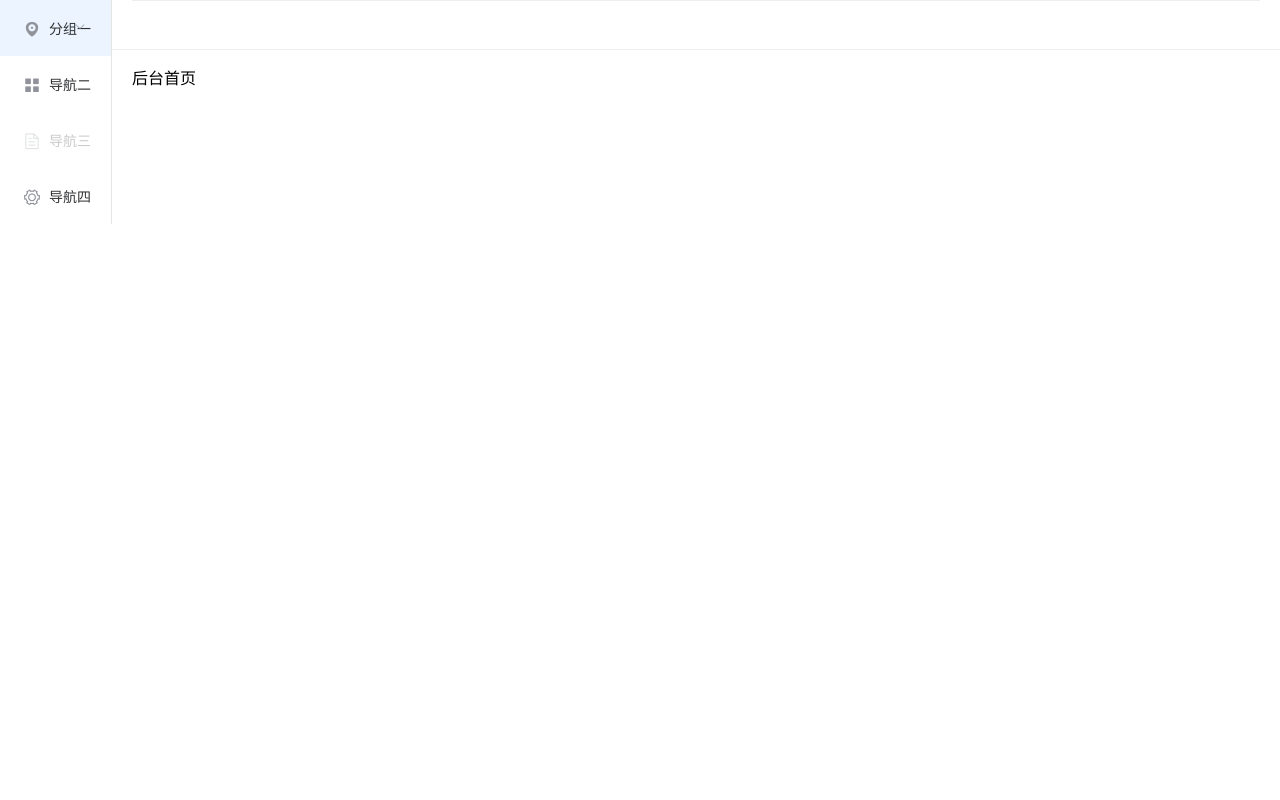
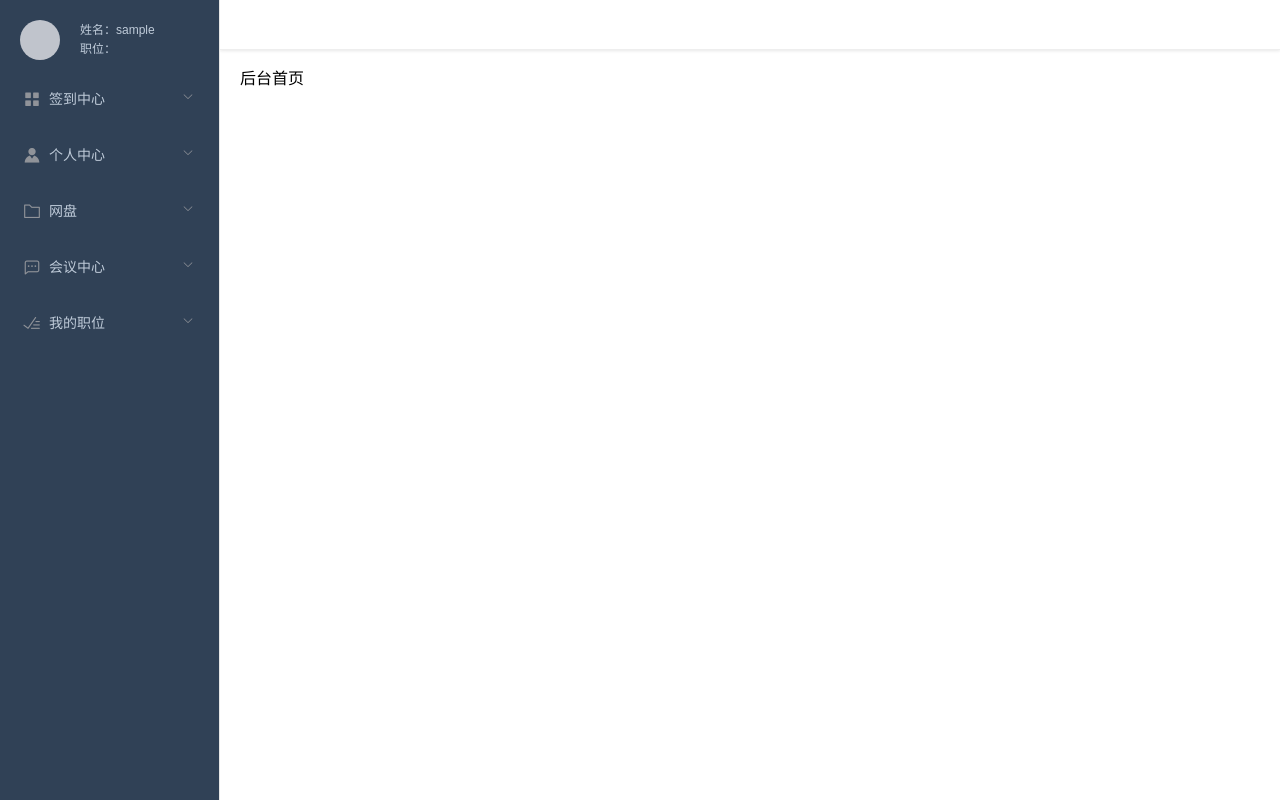
Before and after one commit to Furinai/OASys-Frontend, a Vue app: page / in a window 1280 px wide. Built offline with nearby package versions, Linux system fonts and the light colour scheme; sample sign-in values are in the browser's storage.

Commit message:
完善登录页面， 创建左侧菜单栏

```diff
--- a/src/App.vue
+++ b/src/App.vue
@@ -1,36 +1,15 @@
 <template>
     <div id="app">
-        <el-container>
-            <Aside/>
-            <el-container>
-                <el-header height="50px">
-                    <Header/>
-                </el-header>
-                <el-main>
-                    <keep-alive>
-                        <router-view/>
-                    </keep-alive>
-                </el-main>
-            </el-container>
-        </el-container>
+        <router-view/>
     </div>
 </template>
 <script>
-    import Aside from "./components/Aside";
-    import Header from "./components/Header";
-
     export default {
         name: "App",
-        components: {
-            Aside,
-            Header
-        }
     }
 </script>
 <style>
-    .el-header {
-        border-bottom: 1px solid #eee;
-        line-height: 50px;
-        width: 100%;
+    #app{
+        height: 100%;
     }
 </style>
--- a/src/components/Aside.vue
+++ b/src/components/Aside.vue
@@ -1,36 +1,100 @@
 <template>
     <div class="aside">
-        <el-menu>
-            <el-submenu index="1">
-                <template slot="title">
-                    <i class="el-icon-location"/>
-                </template>
-                <span slot="title">分组一</span>
-                <el-menu-item index="1-1">选项1</el-menu-item>
-                <el-menu-item index="1-2">选项2</el-menu-item>
-                <el-menu-item index="1-3">选项3</el-menu-item>
-            </el-submenu>
-            <el-menu-item index="2">
-                <i class="el-icon-menu"/>
-                <span slot="title">导航二</span>
-            </el-menu-item>
-            <el-menu-item index="3" disabled>
-                <i class="el-icon-document"/>
-                <span slot="title">导航三</span>
-            </el-menu-item>
-            <el-menu-item index="4">
-                <i class="el-icon-setting"/>
-                <span slot="title">导航四</span>
-            </el-menu-item>
+        <el-menu background-color="#304156" text-color="#BFCBD9"
+                 active-text-color="#409EFF">
+            <el-scrollbar style="height: 100%;">
+                <div class="media">
+                    <el-avatar class="avatar" :src="auth.picture"/>
+                    <div class="media-body profile">
+                        <div class="username">
+                            姓名：{{ auth.username }}
+                        </div>
+                        <div class="rolename">
+                            职位：{{ auth.role.name }}
+                        </div>
+                    </div>
+                </div>
+                <el-submenu index="1">
+                    <template slot="title">
+                        <i class="el-icon-menu"/>
+                        <span>签到中心</span>
+                    </template>
+                    <el-menu-item index="1-1">签到</el-menu-item>
+                    <el-menu-item index="1-2">签到记录</el-menu-item>
+                    <el-menu-item index="1-3">签到设置</el-menu-item>
+                </el-submenu>
+                <el-submenu index="2">
+                    <template slot="title">
+                        <i class="el-icon-s-custom"/>
+                        <span>个人中心</span>
+                    </template>
+                    <el-menu-item index="2-1">个人信息</el-menu-item>
+                    <el-menu-item index="2-2">修改资料</el-menu-item>
+                    <el-menu-item index="2-3">修改密码</el-menu-item>
+                </el-submenu>
+                <el-submenu index="3">
+                    <template slot="title">
+                        <i class="el-icon-folder"/>
+                        <span>网盘</span>
+                    </template>
+                    <el-menu-item index="3-1">公共网盘</el-menu-item>
+                    <el-menu-item index="3-2">我的网盘</el-menu-item>
+                </el-submenu>
+                <el-submenu index="4">
+                    <template slot="title">
+                        <i class="el-icon-chat-dot-square"/>
+                        <span>会议中心</span>
+                    </template>
+                    <el-menu-item index="4-1">申请会议</el-menu-item>
+                    <el-menu-item index="4-2">审批状态</el-menu-item>
+                </el-submenu>
+                <el-submenu index="5">
+                    <template slot="title">
+                        <i class="el-icon-finished"/>
+                        <span>我的职位</span>
+                    </template>
+                    <el-menu-item index="5-1">职位申请</el-menu-item>
+                    <el-menu-item index="5-2">审批职位</el-menu-item>
+                    <el-menu-item index="5-3">职位调度</el-menu-item>
+                </el-submenu>
+            </el-scrollbar>
         </el-menu>
     </div>
 </template>
 
 <script>
+    import {mapState} from 'vuex'
+
     export default {
         name: "Aside",
+        computed: mapState([
+            'auth'
+        ])
+
     }
 </script>
 
 <style scoped>
+    .aside {
+        height: 100%;
+    }
+
+    .avatar {
+        margin: 20px 0 10px 20px
+    }
+
+    .username {
+        font-size: 12px;
+        margin: 24px 0 5px 0;
+        color: #BFCBD9;
+    }
+
+    .rolename {
+        font-size: 12px;
+        color: #BFCBD9;
+    }
+
+    .el-menu {
+        height: 100%;
+    }
 </style>
--- a/src/components/Header.vue
+++ b/src/components/Header.vue
@@ -11,8 +11,4 @@
 </script>
 
 <style scoped>
-    .header {
-        border-bottom: 1px solid #eee;
-        width: 100%;
-    }
 </style>
--- /dev/null
+++ b/src/layout/Admin.vue
@@ -0,0 +1,42 @@
+<template>
+    <el-container>
+        <el-aside width="220px">
+            <Aside/>
+        </el-aside>
+        <el-container>
+            <el-header height="50px">
+                <Header/>
+            </el-header>
+            <el-main>
+                <keep-alive>
+                    <router-view/>
+                </keep-alive>
+            </el-main>
+        </el-container>
+    </el-container>
+</template>
+
+<script>
+    import Aside from "../components/Aside";
+    import Header from "../components/Header";
+
+    export default {
+        name: "Admin",
+        components: {
+            Aside,
+            Header
+        }
+    }
+</script>
+
+<style scoped>
+    .el-header {
+        border-bottom: 1px solid #eee;
+        line-height: 50px;
+        width: 100%;
+        box-shadow: 0 1px 3px rgba(26,26,26,.1);
+    }
+    .el-container{
+        height: 100%;
+    }
+</style>
--- a/src/main.js
+++ b/src/main.js
@@ -5,6 +5,7 @@ import store from './store'
 import './styles/index.css'
 import ElementUI from 'element-ui';
 import 'element-ui/lib/theme-chalk/index.css';
+import './styles/customize.css'
 
 Vue.config.productionTip = false;
 Vue.use(ElementUI);
--- a/src/router/index.js
+++ b/src/router/index.js
@@ -1,15 +1,29 @@
 import Vue from 'vue'
+import store from "../store";
 import VueRouter from 'vue-router'
+import Admin from "../layout/Admin";
 import Index from "../views/Index";
+import Login from "../views/Login";
 import NotFound from "../views/NotFound";
 
 Vue.use(VueRouter);
 
 const routes = [
     {
-        name: 'index',
         path: '/',
-        component: Index
+        component: Admin,
+        children: [
+            {
+                path: '',
+                name: 'index',
+                component: Index,
+            },
+        ]
+    },
+    {
+        name: 'login',
+        path: '/login',
+        component: Login
     },
     {
         path: '*',
@@ -22,4 +36,12 @@ const router = new VueRouter({
     routes
 });
 
+router.beforeEach((to, from, next) => {
+    if (store.state.auth || to.name === 'login') {
+        next();
+    } else {
+        router.push({name: 'login'})
+    }
+});
+
 export default router
--- /dev/null
+++ b/src/styles/customize.css
@@ -0,0 +1,3 @@
+.el-scrollbar__wrap {
+    overflow-x: hidden;
+}
--- a/src/styles/index.css
+++ b/src/styles/index.css
@@ -25,11 +25,11 @@ ul {
     margin: 0;
 }
 
-.media{
+.media {
     display: flex;
 }
 
-.media-body{
+.media-body {
     flex: 1;
     margin-left: 20px;
 }
--- a/src/utils/auth.js
+++ b/src/utils/auth.js
@@ -1,7 +1,7 @@
 import store from '../store'
 
 export function initAuth() {
-    const auth = localStorage.getItem('auth')
+    const auth = localStorage.getItem('auth');
     return JSON.parse(auth)
 }
 
--- a/src/components/Login.vue
+++ b/src/views/Login.vue
@@ -1,6 +1,9 @@
 <template>
     <div class="login">
-        <el-form :model="forms" :rules="rules" :ref="forms">
+        <el-form :model="forms" :rules="rules" :ref="forms" class="login-form">
+            <h3 class="title">
+                OA管理系统
+            </h3>
             <el-form-item prop="username">
                 <el-input type="text" v-model="forms.username" placeholder="用户名"/>
             </el-form-item>
@@ -13,16 +16,6 @@
                 <el-button type="primary" @click="onSubmit(forms)" :loading="load" round>登录</el-button>
             </el-form-item>
         </el-form>
-        <span class="register">
-            <router-link class="el-link el-link--primary" :to="{ name: 'register' }">
-                注册账号
-            </router-link>
-        </span>
-        <span class="reset-password">
-            <router-link class="el-link el-link--primary reset-password" :to="{ name: 'reset-password' }">
-                重置密码
-            </router-link>
-        </span>
     </div>
 </template>
 
@@ -68,13 +61,13 @@
                     if (valid) {
                         this.load = true
                         login(qs.stringify(forms)).then(response => {
-                            this.load = false
-                            if (response && response.status == 'success') {
+                            this.load = false;
+                            if (response && response.status === 'success') {
                                 getAuth().then(response => {
                                     setAuth(JSON.stringify(response.object))
-                                })
-                                this.$emit('update:LoginDialog', false)
+                                });
                                 this.$message.success(response.message)
+                                this.$router.push({name: 'index'})
                             }
                         })
                     }
@@ -85,6 +78,28 @@
 </script>
 
 <style scoped>
+    .login {
+        background-image: url(/img/background.jpg);
+        background-size: cover;
+        display: flex;
+        justify-content: center;
+        align-items: center;
+        height: 100%;
+    }
+
+    .title {
+        margin: 0 auto 30px;
+        text-align: center;
+        color: #707070;
+    }
+
+    .login-form {
+        padding: 25px 25px 5px;
+        border-radius: 10px;
+        background: #fff;
+        width: 300px;
+    }
+
     .el-button {
         width: 100%;
     }
@@ -92,8 +107,4 @@
     .el-checkbox {
         margin-bottom: 15px;
     }
-
-    .reset-password {
-        float: right;
-    }
 </style>
--- /dev/null
+++ b/vue.config.js
@@ -0,0 +1,7 @@
+module.exports = {
+    outputDir: 'dist',
+    filenameHashing: false,
+    productionSourceMap: false,
+    devServer: {proxy: 'http://localhost'},
+    configureWebpack: {performance: {hints: false}}
+}
```
